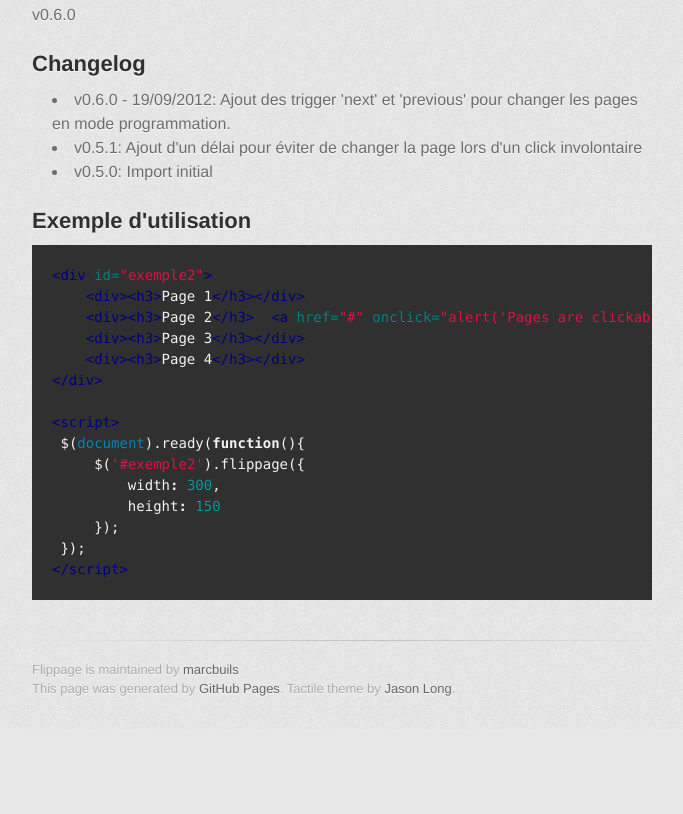
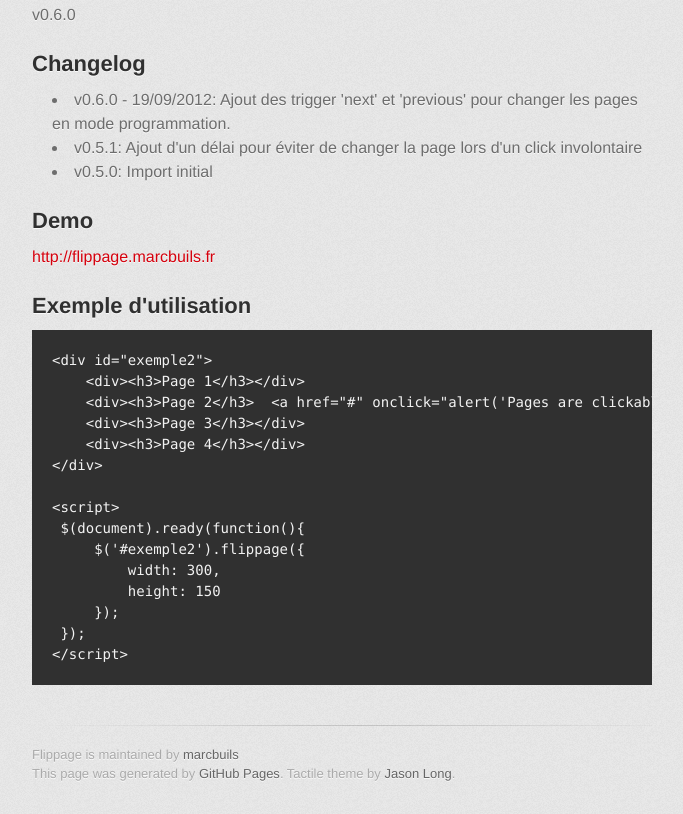
Before and after one commit to marcbuils/Flippage, a plain HTML site: page index.html in a window 1280 px wide. Shown: the part 936-1750 px from the top of the page, without its empty margins (298-981 px from the left). Before the commit the page ends 1665 px from the top, so only its background shows below. Drawn offline with Linux system fonts and the light colour scheme; a web font is replaced by a local one.

Commit message:
Create gh-pages branch via GitHub

```diff
--- a/index.html
+++ b/index.html
@@ -62,24 +62,28 @@ Développé à l'origine pour une présentation sur tablette tactile, il peut au
 <li>v0.6.0 - 19/09/2012: Ajout des trigger 'next' et 'previous' pour changer les pages en mode programmation.</li>
 <li>v0.5.1: Ajout d'un délai pour éviter de changer la page lors d'un click involontaire</li>
 <li>v0.5.0: Import initial </li>
-</ul><h2>Exemple d'utilisation</h2>
+</ul><h2>Demo</h2>
 
-<div class="highlight"><pre><span class="nt">&lt;div</span> <span class="na">id=</span><span class="s">"exemple2"</span><span class="nt">&gt;</span>
-    <span class="nt">&lt;div&gt;&lt;h3&gt;</span>Page 1<span class="nt">&lt;/h3&gt;&lt;/div&gt;</span>
-    <span class="nt">&lt;div&gt;&lt;h3&gt;</span>Page 2<span class="nt">&lt;/h3&gt;</span>  <span class="nt">&lt;a</span> <span class="na">href=</span><span class="s">"#"</span> <span class="na">onclick=</span><span class="s">"alert('Pages are clickable !'); return false;"</span><span class="nt">&gt;</span>Test me<span class="nt">&lt;/a&gt;</span> <span class="nt">&lt;/div&gt;</span>
-    <span class="nt">&lt;div&gt;&lt;h3&gt;</span>Page 3<span class="nt">&lt;/h3&gt;&lt;/div&gt;</span>
-    <span class="nt">&lt;div&gt;&lt;h3&gt;</span>Page 4<span class="nt">&lt;/h3&gt;&lt;/div&gt;</span>
-<span class="nt">&lt;/div&gt;</span>
+<p><a href="http://flippage.marcbuils.fr">http://flippage.marcbuils.fr</a></p>
 
-<span class="nt">&lt;script&gt;</span>
- <span class="nx">$</span><span class="p">(</span><span class="nb">document</span><span class="p">).</span><span class="nx">ready</span><span class="p">(</span><span class="kd">function</span><span class="p">(){</span>
-     <span class="nx">$</span><span class="p">(</span><span class="s1">'#exemple2'</span><span class="p">).</span><span class="nx">flippage</span><span class="p">({</span>
-         <span class="nx">width</span><span class="o">:</span> <span class="mi">300</span><span class="p">,</span>
-         <span class="nx">height</span><span class="o">:</span> <span class="mi">150</span>
-     <span class="p">});</span>
- <span class="p">});</span>
-<span class="nt">&lt;/script&gt;</span>
-</pre></div>
+<h2>Exemple d'utilisation</h2>
+
+<pre><code>&lt;div id="exemple2"&gt;
+    &lt;div&gt;&lt;h3&gt;Page 1&lt;/h3&gt;&lt;/div&gt;
+    &lt;div&gt;&lt;h3&gt;Page 2&lt;/h3&gt;  &lt;a href="#" onclick="alert('Pages are clickable !'); return false;"&gt;Test me&lt;/a&gt; &lt;/div&gt;
+    &lt;div&gt;&lt;h3&gt;Page 3&lt;/h3&gt;&lt;/div&gt;
+    &lt;div&gt;&lt;h3&gt;Page 4&lt;/h3&gt;&lt;/div&gt;
+&lt;/div&gt;
+
+&lt;script&gt;
+ $(document).ready(function(){
+     $('#exemple2').flippage({
+         width: 300,
+         height: 150
+     });
+ });
+&lt;/script&gt;
+</code></pre>
         </section>
 
         <footer>
```
Also changed, not shown: params.json (+1 -1 lines).
